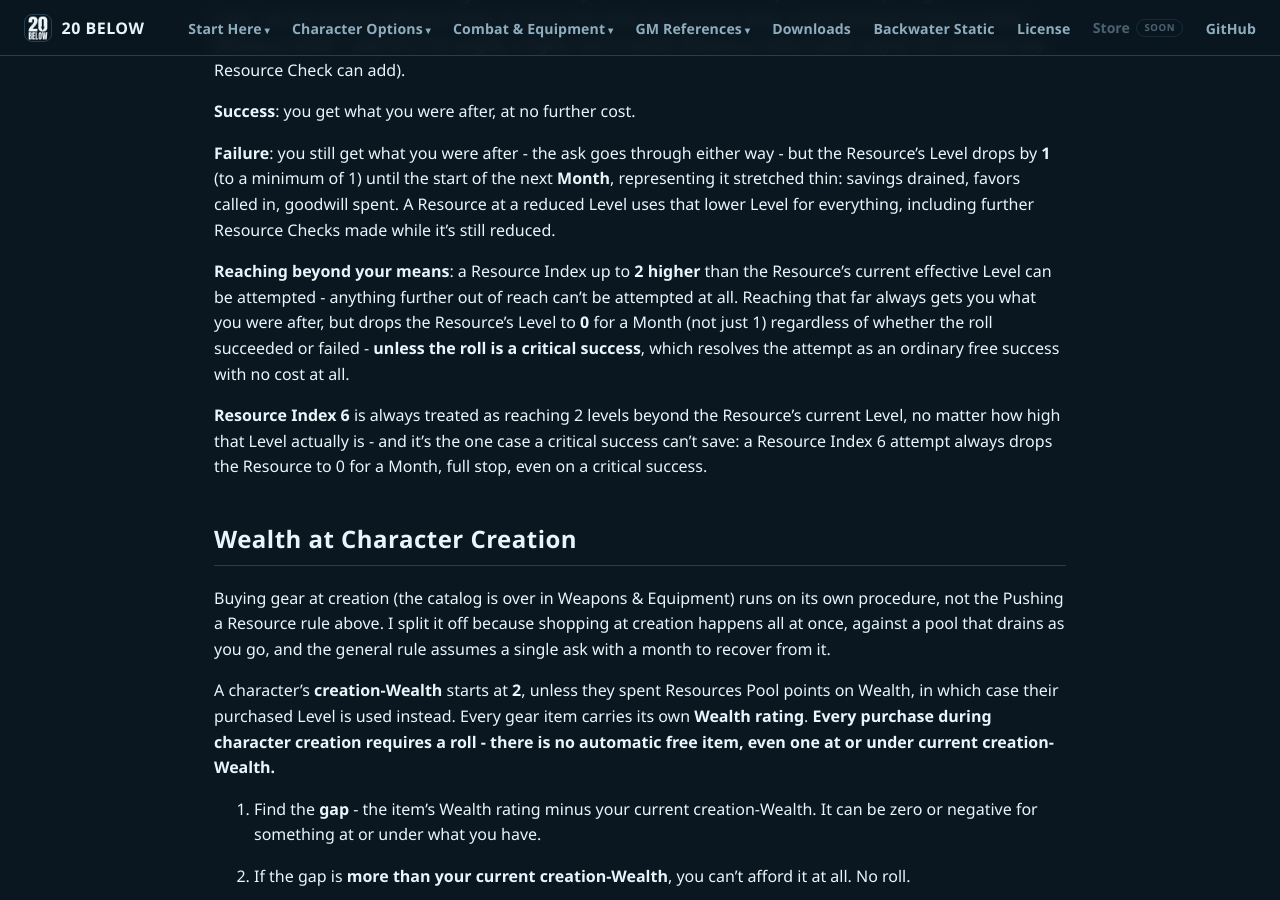
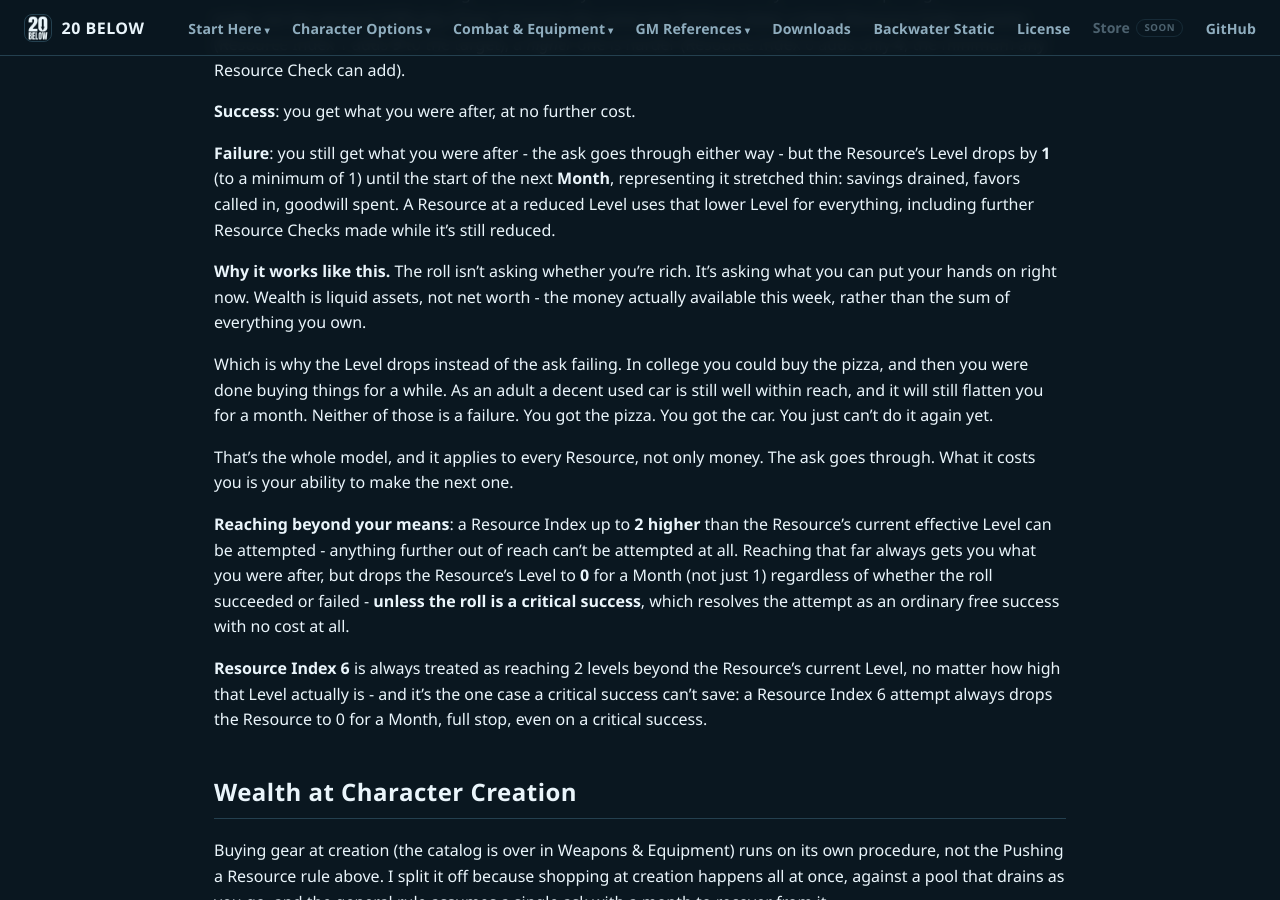
Before and after one commit to feralucce/20_Below, a Jekyll site: the page built from webbook/resources.md, in a window 1280 px wide and 900 px high, scrolled down 971 px. Built offline with Jekyll 4.4.1, drawn with Linux system fonts in a browser that asks for light colours.

Commit message:
Explain what the Wealth roll is modelling, and settle the bestiary
The Resource Check said what happens and never why. It now says: the roll
isn't asking whether you're rich, it's asking what you can put your hands
on right now - liquid assets, not net worth. Which is why a failed check
drops the Level instead of refusing the ask. In college you could buy the
pizza and then you were done buying things for a while; as an adult a
decent used car is well within reach and will still flatten you for a
month. Neither is a failure. The ask goes through, and what it costs is
the ability to make the next one.

Placed immediately before "Reaching beyond your means", so it lands right
after a reader first meets the Level drop, and it covers every Resource
rather than only money.

Also records the scope decision: the bestiary is a separate book. 180
adversaries, 19 cryptids and 16 nightmare creatures, ~32,800 words -
larger than any chapter in the core book and about 46% of the
manuscript's length. They stay in rules/ where the apps serve them, and
they are not a missing chapter.

An audit run to answer that question confirms every other catalogue has
reached the manuscript: 43 Boons, 27 Flaws, 50 Gifts, 23 Resources, 227
weapons and gear items, 89 Skills, nothing missing on either side. The
first pass reported all 227 weapons as absent, which was the audit's own
fault - the book renders them as tables and the scan only read bolded
leads.

The manuscript's content is complete. The voice pass was waiting on that.

Co-Authored-By: Claude Opus 5 <noreply@anthropic.com>

```diff
--- a/webbook/resources.md
+++ b/webbook/resources.md
@@ -32,6 +32,12 @@ Each Resource’s Level table below defines what’s available for free, no roll
 **Success**: you get what you were after, at no further cost.
 
 **Failure**: you still get what you were after - the ask goes through either way - but the Resource’s Level drops by **1** (to a minimum of 1) until the start of the next **Month**, representing it stretched thin: savings drained, favors called in, goodwill spent. A Resource at a reduced Level uses that lower Level for everything, including further Resource Checks made while it’s still reduced.
+
+**Why it works like this.** The roll isn’t asking whether you’re rich. It’s asking what you can put your hands on right now. Wealth is liquid assets, not net worth - the money actually available this week, rather than the sum of everything you own.
+
+Which is why the Level drops instead of the ask failing. In college you could buy the pizza, and then you were done buying things for a while. As an adult a decent used car is still well within reach, and it will still flatten you for a month. Neither of those is a failure. You got the pizza. You got the car. You just can’t do it again yet.
+
+That’s the whole model, and it applies to every Resource, not only money. The ask goes through. What it costs you is your ability to make the next one.
 
 **Reaching beyond your means**: a Resource Index up to **2 higher** than the Resource’s current effective Level can be attempted - anything further out of reach can’t be attempted at all. Reaching that far always gets you what you were after, but drops the Resource’s Level to **0** for a Month (not just 1) regardless of whether the roll succeeded or failed - **unless the roll is a critical success**, which resolves the attempt as an ordinary free success with no cost at all.
 
```
Also changed, not shown: docs/stat-chart.md (+6 -0 lines), rules/resources.md (+4 -0 lines).
